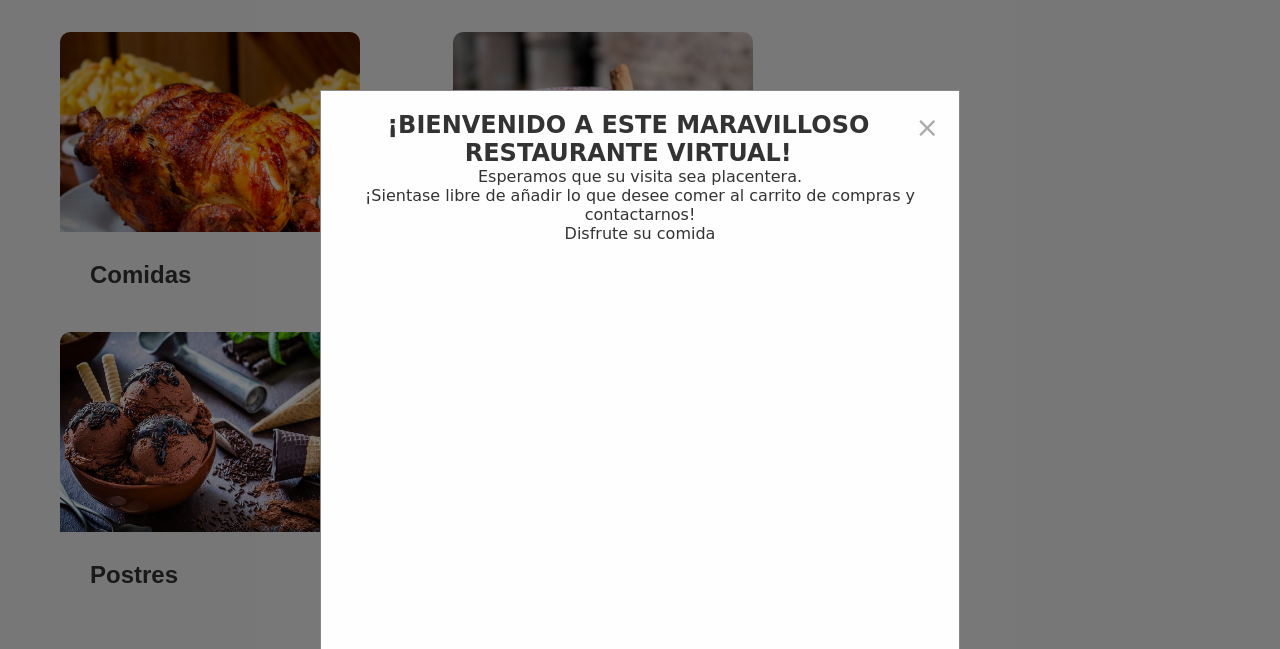
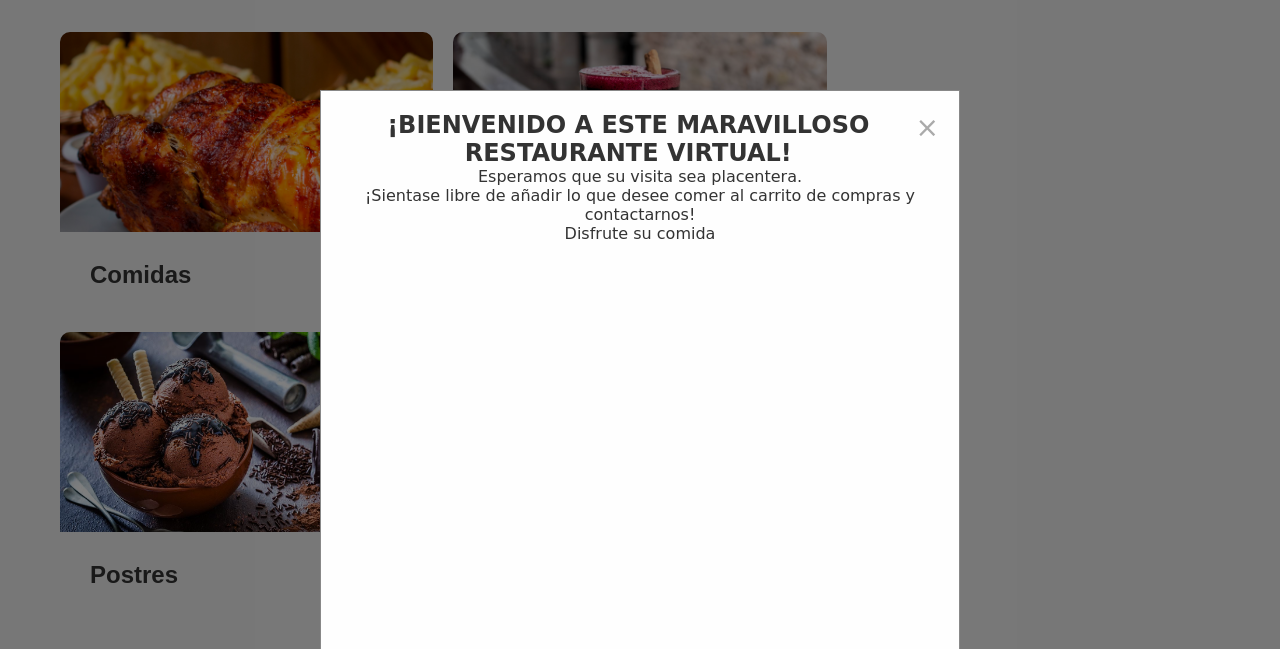
Before and after one commit to FlavioCorp/FlavioCorp.github.io, a plain HTML site: page index.html in a window 1280 px wide. Shown: the part 102-751 px from the top of the page. Drawn offline with Linux system fonts and the light colour scheme.

Commit message:
Add files via upload

```diff
--- a/index.html
+++ b/index.html
@@ -75,7 +75,7 @@
 				<figure>
 					<style>
 						.boton-con-imagen img {
-							width: 300px;
+							width: 500px;
 							height: 200px;
 						}
 					</style>
--- a/styles.css
+++ b/styles.css
@@ -158,8 +158,8 @@ header{
 }
 
 .item img{
-    width: 300px;
-    height: 300px;
+    width: 500px;
+    height: 200px;
     object-fit: cover;
     border-radius: 10px 10px 0 0;
     transition: all .5s;
```
